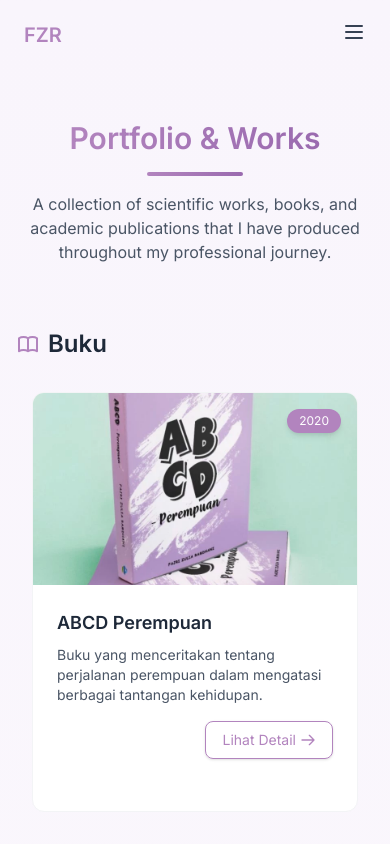
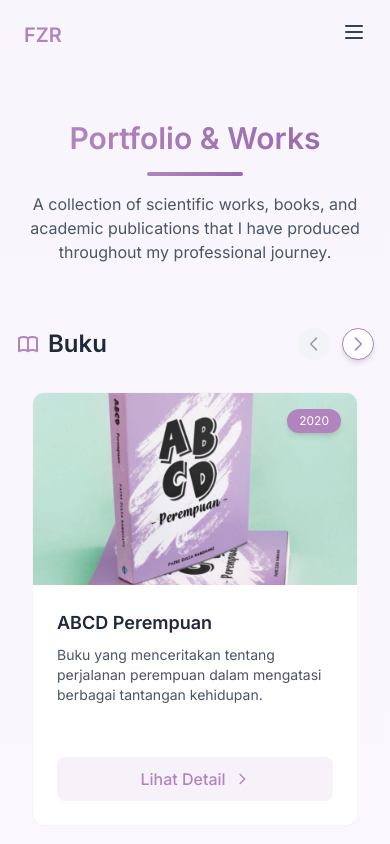
Before and after one commit to bagaspras97/fajri-zulia-ramdhani, a React (Vite) app: page /portfolio in a window 390 px wide. Shown: the top 844 px of the page. Built offline with nearby package versions, Linux system fonts and the light colour scheme; a web font is replaced by a local one.

Commit message:
feat: update book carousel

```diff
--- a/src/components/BookCarousel.tsx
+++ b/src/components/BookCarousel.tsx
@@ -1,5 +1,5 @@
-import React, { useRef, useState, useEffect, TouchEvent } from 'react';
-import { motion } from 'framer-motion';
+import React, { useRef, useState, useEffect, TouchEvent } from "react";
+import { motion } from "framer-motion";
 
 // Define types for book properties
 interface Book {
@@ -23,7 +23,8 @@ const BookCarousel: React.FC<BookCarouselProps> = ({ books }) => {
   const [displayCount, setDisplayCount] = useState<number>(3);
 
   // Calculate the maximum index based on display count
-  const maxIndex: number = Math.max(0, Math.ceil(books.length / displayCount) - 1);
+  // Perhitungan maxIndex yang lebih akurat
+  const maxIndex: number = Math.max(0, books.length - displayCount);
 
   // Handle window resize to update display count
   useEffect(() => {
@@ -38,8 +39,8 @@ const BookCarousel: React.FC<BookCarouselProps> = ({ books }) => {
     };
 
     handleResize(); // Set initial value
-    window.addEventListener('resize', handleResize);
-    return () => window.removeEventListener('resize', handleResize);
+    window.addEventListener("resize", handleResize);
+    return () => window.removeEventListener("resize", handleResize);
   }, []);
 
   // Navigation functions
@@ -68,16 +69,23 @@ const BookCarousel: React.FC<BookCarouselProps> = ({ books }) => {
       // Optional: Add visual feedback during swipe
       const diff: number = touchStart - e.targetTouches[0].clientX;
       const slideWidth: number = carouselRef.current.clientWidth / displayCount;
-      const offset: number = Math.min(Math.max(-diff, -slideWidth / 2), slideWidth / 2);
+      const offset: number = Math.min(
+        Math.max(-diff, -slideWidth / 2),
+        slideWidth / 2
+      );
 
       if (
         (currentIndex === 0 && diff < 0) ||
         (currentIndex === maxIndex && diff > 0)
       ) {
         // Apply resistance at the edges
-        carouselRef.current.style.transform = `translateX(calc(-${currentIndex * (100 / displayCount)}% + ${offset / 3}px))`;
+        carouselRef.current.style.transform = `translateX(calc(-${
+          currentIndex * (100 / displayCount)
+        }% + ${offset / 3}px))`;
       } else {
-        carouselRef.current.style.transform = `translateX(calc(-${currentIndex * (100 / displayCount)}% + ${offset}px))`;
+        carouselRef.current.style.transform = `translateX(calc(-${
+          currentIndex * (100 / displayCount)
+        }% + ${offset}px))`;
       }
     }
   };
@@ -87,8 +95,10 @@ const BookCarousel: React.FC<BookCarouselProps> = ({ books }) => {
 
     if (carouselRef.current) {
       // Reset transform to the proper position
-      carouselRef.current.style.transition = 'transform 500ms ease-out';
-      carouselRef.current.style.transform = `translateX(-${currentIndex * (100 / displayCount)}%)`;
+      carouselRef.current.style.transition = "transform 500ms ease-out";
+      carouselRef.current.style.transform = `translateX(-${
+        currentIndex * (100 / displayCount)
+      }%)`;
 
       // Minimum swipe distance required (in pixels)
       const minSwipeDistance: number = 50;
@@ -110,7 +120,7 @@ const BookCarousel: React.FC<BookCarouselProps> = ({ books }) => {
   // Animation variants
   const fadeInUp = {
     hidden: { opacity: 0, y: 20 },
-    visible: { opacity: 1, y: 0, transition: { duration: 0.6 } }
+    visible: { opacity: 1, y: 0, transition: { duration: 0.6 } },
   };
 
   return (
@@ -139,11 +149,11 @@ const BookCarousel: React.FC<BookCarouselProps> = ({ books }) => {
           </svg>
           Buku
         </h3>
-        <div className="flex space-x-3 md:flex hidden">
+        <div className="flex space-x-3 md:flex">
           <button
             onClick={prevSlide}
             disabled={currentIndex === 0}
-            className={`flex items-center justify-center w-10 h-10 rounded-full transition-colors ${
+            className={`flex items-center justify-center  w-8 h-8 md:w-10 md:h-10 rounded-full transition-colors ${
               currentIndex === 0
                 ? "bg-gray-100 text-gray-400 cursor-not-allowed"
                 : "bg-white text-[#B284BE] border border-[#B284BE] hover:bg-[#B284BE] hover:text-white shadow-md"
@@ -167,7 +177,7 @@ const BookCarousel: React.FC<BookCarouselProps> = ({ books }) => {
           <button
             onClick={nextSlide}
             disabled={currentIndex === maxIndex}
-            className={`flex items-center justify-center w-10 h-10 rounded-full transition-colors ${
+            className={`flex items-center justify-center w-8 h-8 md:w-10 md:h-10 rounded-full transition-colors ${
               currentIndex === maxIndex
                 ? "bg-gray-100 text-gray-400 cursor-not-allowed"
                 : "bg-white text-[#B284BE] border border-[#B284BE] hover:bg-[#B284BE] hover:text-white shadow-md"
@@ -190,19 +200,6 @@ const BookCarousel: React.FC<BookCarouselProps> = ({ books }) => {
           </button>
         </div>
       </div>
-
-      {/* Mobile swipe hint (only show on mobile) */}
-      {/* <div className="text-center text-sm text-gray-500 mb-4 md:hidden">
-        <span className="inline-flex items-center">
-          <svg className="w-4 h-4 mr-1" fill="none" viewBox="0 0 24 24" stroke="currentColor">
-            <path strokeLinecap="round" strokeLinejoin="round" strokeWidth={2} d="M10 19l-7-7m0 0l7-7m-7 7h18" />
-          </svg>
-          Geser untuk melihat lebih banyak
-          <svg className="w-4 h-4 ml-1" fill="none" viewBox="0 0 24 24" stroke="currentColor">
-            <path strokeLinecap="round" strokeLinejoin="round" strokeWidth={2} d="M14 5l7 7m0 0l-7 7m7-7H3" />
-          </svg>
-        </span>
-      </div> */}
 
       {/* Books Carousel */}
       <div className="relative overflow-hidden pb-8">
@@ -227,37 +224,32 @@ const BookCarousel: React.FC<BookCarouselProps> = ({ books }) => {
                   : "w-full"
               }`}
             >
-              <div className="group h-full bg-white rounded-xl overflow-hidden border border-gray-100 transition-all duration-300 hover:border-[#B284BE]/30 hover:shadow-xl hover:shadow-[#B284BE]/10 hover:-translate-y-2">
+              <div className="group h-full bg-white rounded-xl overflow-hidden border border-gray-100 transition-all duration-300 hover:border-[#B284BE]/30 hover:shadow-xl hover:shadow-[#B284BE]/10 hover:-translate-y-2 flex flex-col">
                 <div className="relative h-48 md:h-64 overflow-hidden">
                   <img
                     src={book.image}
                     alt={book.title}
                     className="w-full h-full object-cover transition-transform duration-300 group-hover:scale-105"
                   />
-                  <div className="absolute inset-0 bg-gradient-to-t from-black/60 to-transparent opacity-0 group-hover:opacity-100 transition-opacity duration-300">
-                    {/* <div className="absolute bottom-4 left-4 right-4">
-                      <button className="w-full text-sm text-white bg-[#B284BE] px-4 py-2 rounded-lg opacity-0 group-hover:opacity-100 transition-all duration-300 transform translate-y-4 group-hover:translate-y-0 hover:bg-[#9A6AAF]">
-                        Lihat Detail
-                      </button>
-                    </div> */}
-                  </div>
+                  <div className="absolute inset-0 bg-gradient-to-t from-black/60 to-transparent opacity-0 group-hover:opacity-100 transition-opacity duration-300"></div>
                   <div className="absolute top-4 right-4 bg-[#B284BE] text-white text-xs px-3 py-1 rounded-full shadow-md">
                     {book.year}
                   </div>
                 </div>
-                <div className="p-6">
+                <div className="p-6 flex-grow">
                   <h4 className="text-lg font-bold mb-2 text-gray-800 line-clamp-2">
                     {book.title}
                   </h4>
-                  <p className="text-gray-600 text-sm line-clamp-3 mb-4">
+                  <p className="text-gray-600 text-sm line-clamp-3">
                     {book.description}
                   </p>
-                  <div className="flex justify-end">
-                    <button className="inline-flex items-center px-4 py-2 text-sm text-[#B284BE] border border-[#B284BE] rounded-lg hover:bg-[#B284BE] hover:text-white transition-colors shadow-sm">
-                      Lihat Detail
+                </div>
+                <div className="px-6 pb-6">
+                  <button className="w-full py-2.5 bg-[#B284BE]/10 text-[#B284BE] rounded-lg font-medium hover:bg-[#B284BE] hover:text-white transition-colors flex items-center justify-center">
+                    <span>Lihat Detail</span>
                     <svg
                       xmlns="http://www.w3.org/2000/svg"
-                        className="h-4 w-4 ml-1"
+                      className="h-4 w-4 ml-2"
                       fill="none"
                       viewBox="0 0 24 24"
                       stroke="currentColor"
@@ -266,11 +258,10 @@ const BookCarousel: React.FC<BookCarouselProps> = ({ books }) => {
                         strokeLinecap="round"
                         strokeLinejoin="round"
                         strokeWidth={2}
-                          d="M14 5l7 7m0 0l-7 7m7-7H3"
+                        d="M9 5l7 7-7 7"
                       />
                     </svg>
                   </button>
-                  </div>
                 </div>
               </div>
             </div>
--- a/src/components/MediaGalllery.tsx
+++ b/src/components/MediaGalllery.tsx
@@ -65,7 +65,7 @@ const MediaGallerySection: React.FC = () => {
   }, [selectedCategory]);
 
   return (
-    <section className="w-full py-16 sm:py-24 bg-white text-gray-800">
+    <section className="w-full py-16 sm:py-24 bg-white text-gray-800 min-h-screen">
       <div className="max-w-7xl mx-auto px-4 sm:px-6">
         {/* Section Title */}
         <motion.div
```
Lines whose indentation alone changed are shown as unchanged.
